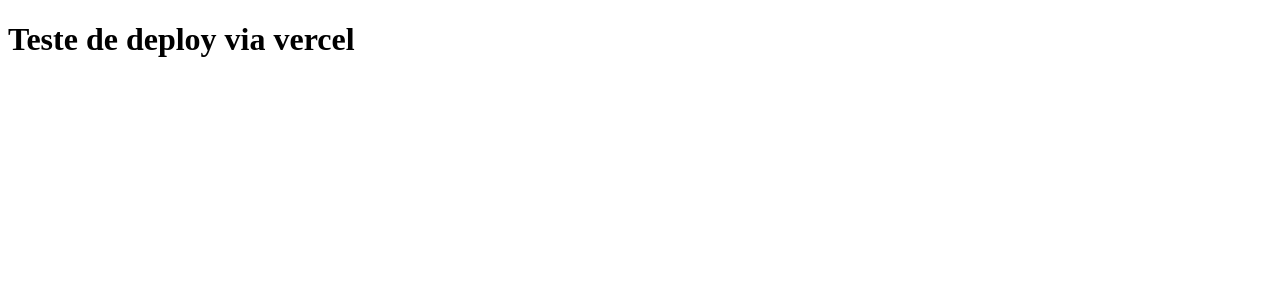
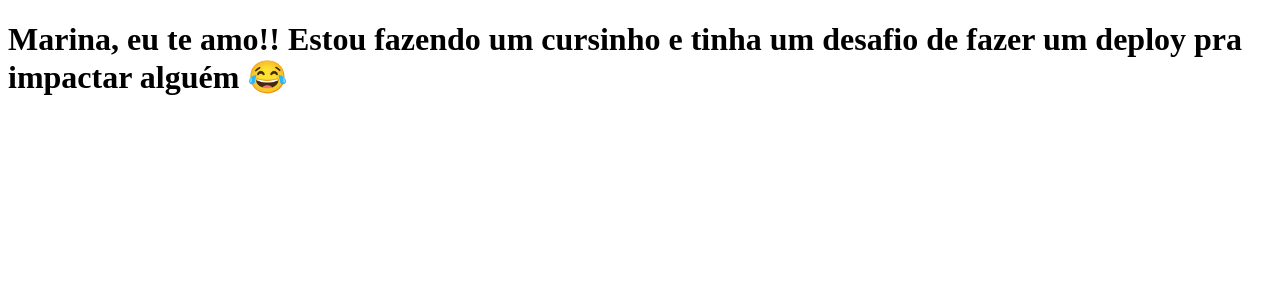
Before and after one commit to Renanlimarj/GuiaDeMercado, a Next.js app: page / in a window 1280 px wide. Shown: the top 300 px of the page. Built offline with nearby package versions, Linux system fonts and the light colour scheme.

Commit message:
Atualizar o index.js

```diff
--- a/pages/index.js
+++ b/pages/index.js
@@ -1,5 +1,7 @@
 function Home() {
-    return <h1>Teste de deploy via vercel</h1>
+    return <h1>Marina, eu te amo!!
+
+Estou fazendo um cursinho e tinha um desafio de fazer um deploy pra impactar alguém 😂</h1>
 }
 
 
```
